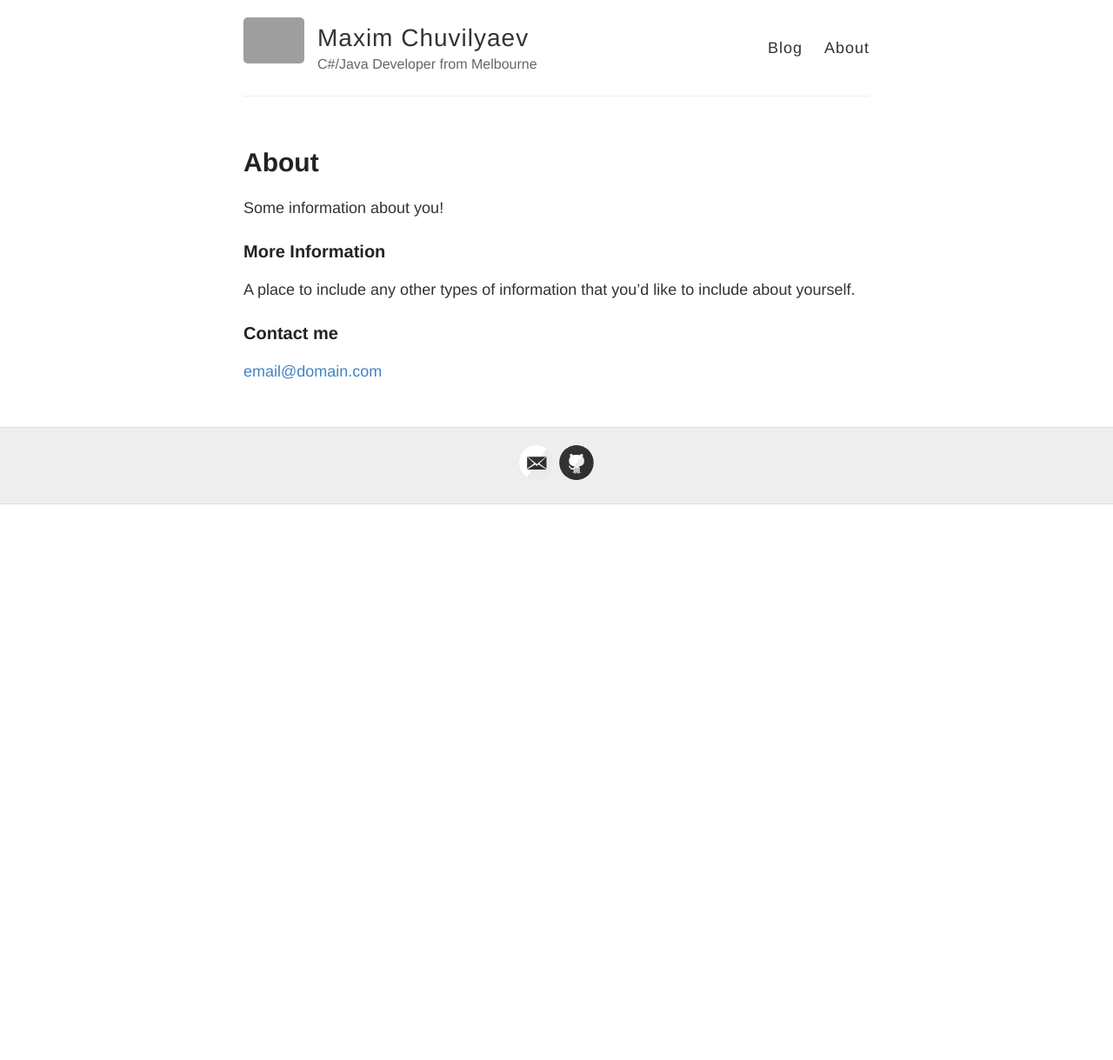
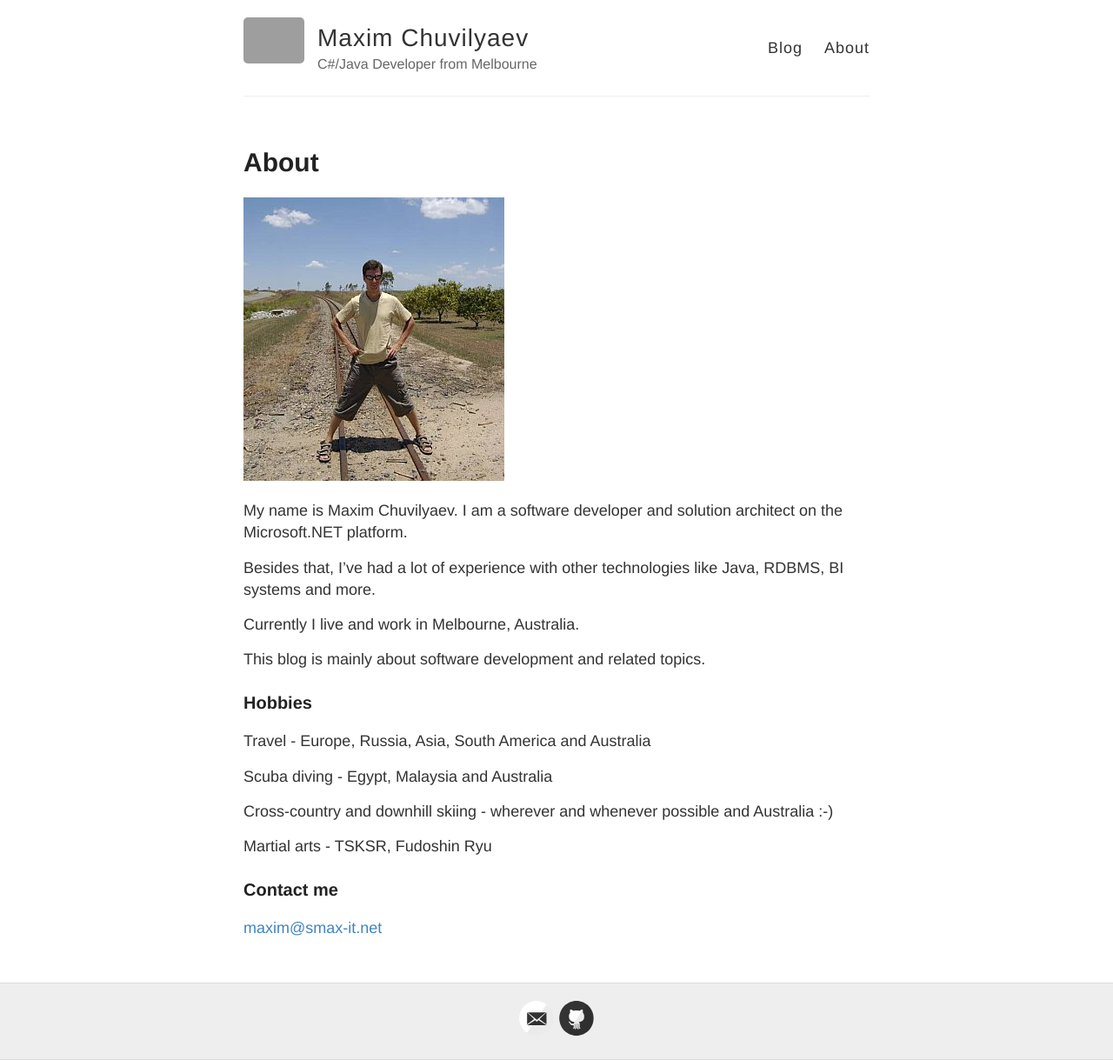
Before and after one commit to smax48/smax48.github.io, a Jekyll site: the page built from about.md, in a window 1280 px wide. Shown: the whole page at 87% size. Built offline with Jekyll 4.4.1, drawn with Linux system fonts in a browser that asks for light colours; Markdown is read by kramdown in place of the engine named in the settings; before the commit the page ends 900 px from its top, so only the background shows below that; grey boxes are pictures that could not be loaded.

Commit message:
updated about.md

```diff
--- a/about.md
+++ b/about.md
@@ -3,13 +3,26 @@ layout: page
 title: About
 permalink: /about/
 ---
+![smax48]({{ site.baseurl }}/images/max_au_2009.jpg)
 
-Some information about you!
+My name is Maxim Chuvilyaev. I am a software developer and solution architect on the Microsoft.NET platform.
 
-### More Information
+Besides that, I've had a lot of experience with other technologies like Java, RDBMS, BI systems and more.
 
-A place to include any other types of information that you'd like to include about yourself.
+Currently I live and work in Melbourne, Australia.
+
+This blog is mainly about software development and related topics.
+
+### Hobbies
+
+Travel - Europe, Russia, Asia, South America and Australia
+
+Scuba diving - Egypt, Malaysia and Australia
+
+Cross-country and downhill skiing - wherever and whenever possible and Australia :-)
+
+Martial arts - TSKSR, Fudoshin Ryu
 
 ### Contact me
 
-[email@domain.com](mailto:email@domain.com)
+[{{ site.footer-links.email }}](mailto:{{ site.footer-links.email }})
```
Also changed, not shown: images/max_au_2009.jpg (added).
